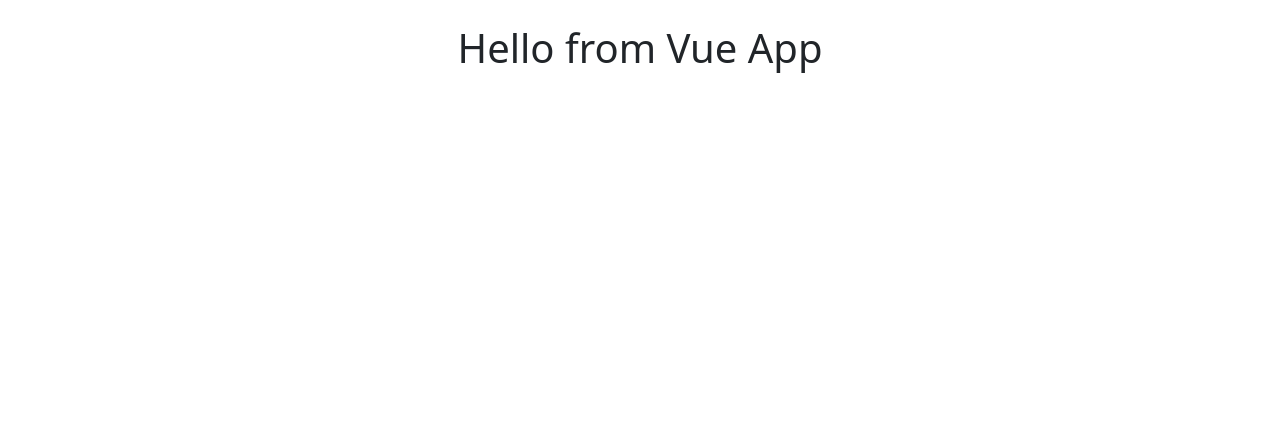
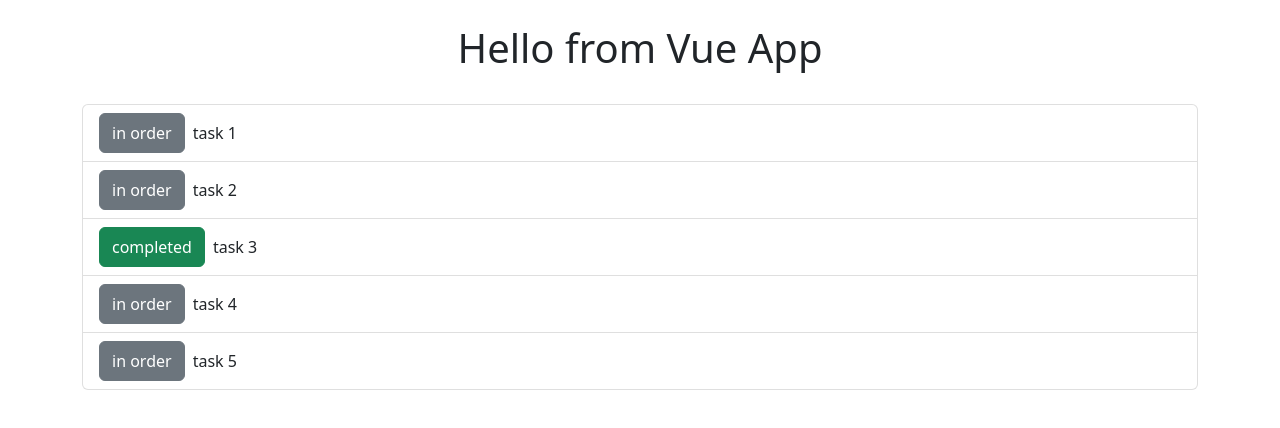
Before and after one commit to AndreuKuranov/todoList, a Vue app: page / in a window 1280 px wide. Shown: the top 428 px of the page. Built offline with nearby package versions, Linux system fonts and the light colour scheme.

Commit message:
task_02: Урок 1 задание 2

```diff
--- a/src/App.vue
+++ b/src/App.vue
@@ -3,16 +3,49 @@
     <div class="p-4">
       <h1 class="text-center text-dark">{{ message }}</h1>
     </div>
+
+    <ul class="list-group">
+      <li
+        class="list-group-item d-flex"
+        v-for="item in todoItems"
+        :key="item.id"
+      >
+        <button
+          type="button"
+          class="btn"
+          :class="{ 'btn-success': item.done, 'btn-secondary': !item.done }"
+          @click="completedTask(item)"
+        >
+          {{ item.done ? 'completed' : 'in order' }}
+        </button>
+        <div class="d-flex align-items-center p-2">{{ item.text }}</div>
+      </li>
+    </ul>
   </div>
 </template>
 
 <script>
-
   export default {
     data() {
       return {
         message: 'Hello from Vue App',
+        todoItems: [
+          {id: 1, text: 'task 1', done: false},
+          {id: 2, text: 'task 2', done: false},
+          {id: 3, text: 'task 3', done: true},
+          {id: 4, text: 'task 4', done: false},
+          {id: 5, text: 'task 5', done: false},
+        ],
       }
+    },
+    methods: {
+      completedTask(elem) {
+        this.todoItems.forEach(item => {
+          if (item.id === elem.id) {
+            item.done = item.done ? false : true
+          }
+        });
+      },
     },
   }
 </script>
```
